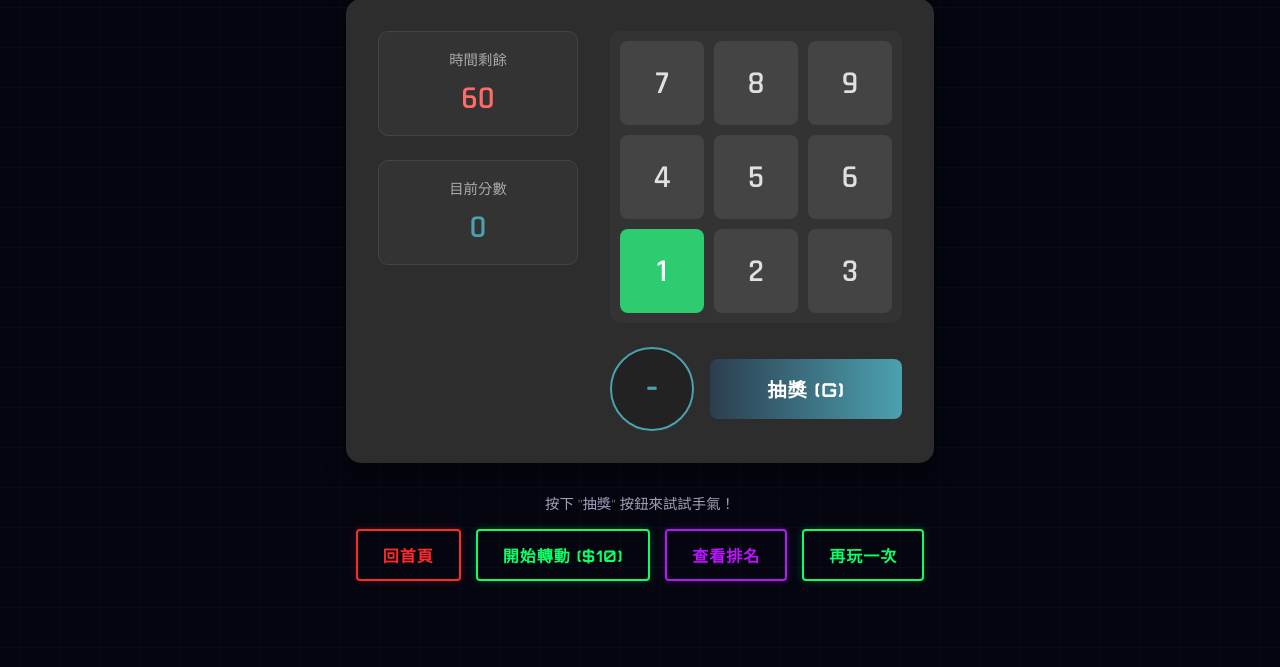
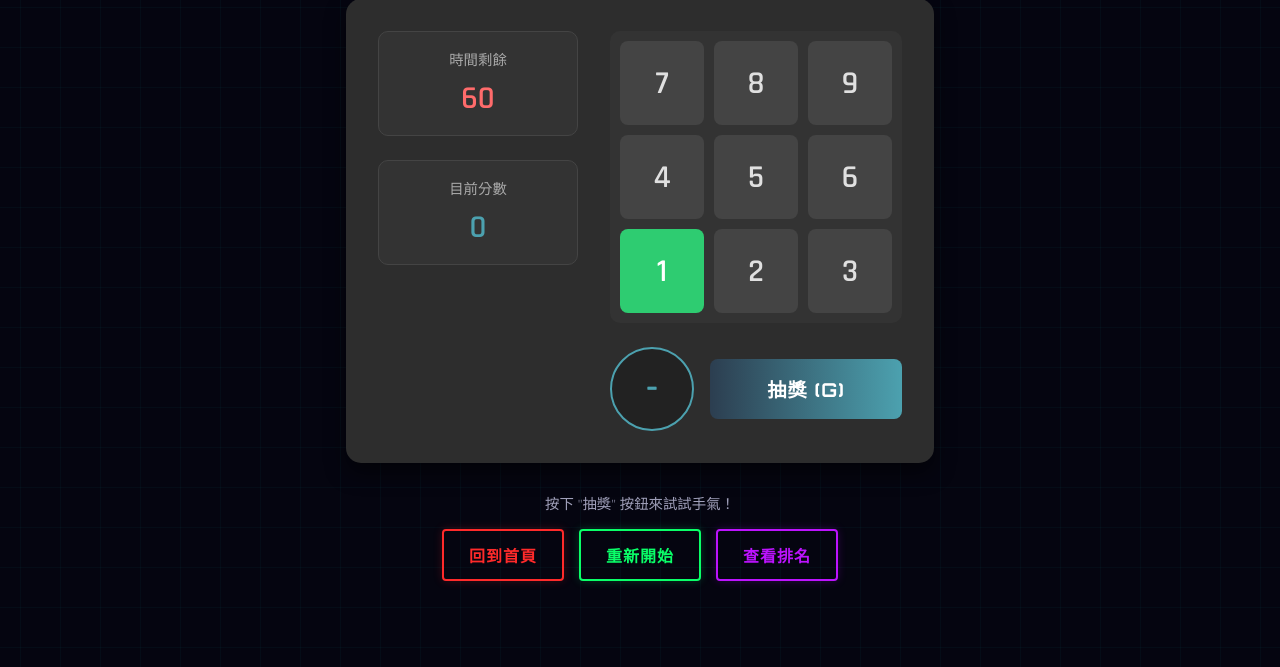
Before and after one commit to unnamed0604/Final_Project, a Flask app: page /game_lottery in a window 1280 px wide. Shown: the part 133-800 px from the top of the page. Run offline with Flask 3, Linux system fonts and the light colour scheme.

Commit message:
Standardize Lottery game UI: remove unused button and unification layout

```diff
--- a/templates/lottery.html
+++ b/templates/lottery.html
@@ -261,10 +261,9 @@
     <div class="controls-panel">
         <p class="controls-description">按下 "抽獎" 按鈕來試試手氣！</p>
         <div class="button-group">
-            <a href="/"><button class="back-btn btn-cyber-red">回首頁</button></a>
-            <button id="spin-btn" class="btn-cyber-green">開始轉動 ($10)</button>
+            <a href="/"><button class="back-btn btn-cyber-red">回到首頁</button></a>
+            <button id="restart-btn" class="btn-cyber-green" onclick="location.reload()">重新開始</button>
             <a href="/leaderboard?game=Lottery"><button class="btn btn-cyber-purple">查看排名</button></a>
-            <button id="restart-btn" class="btn-cyber-green" onclick="location.reload()">再玩一次</button>
         </div>
     </div>
 
```
